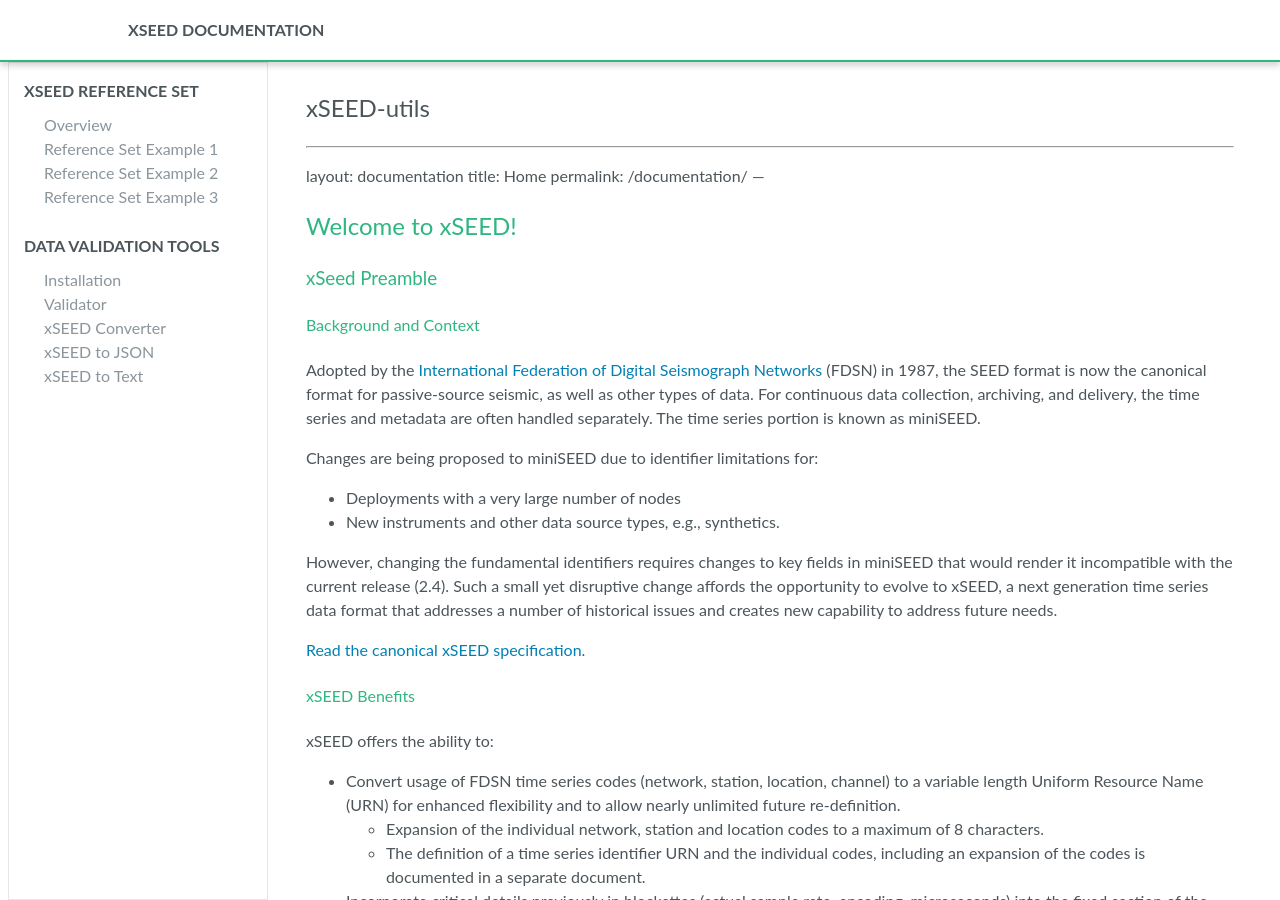
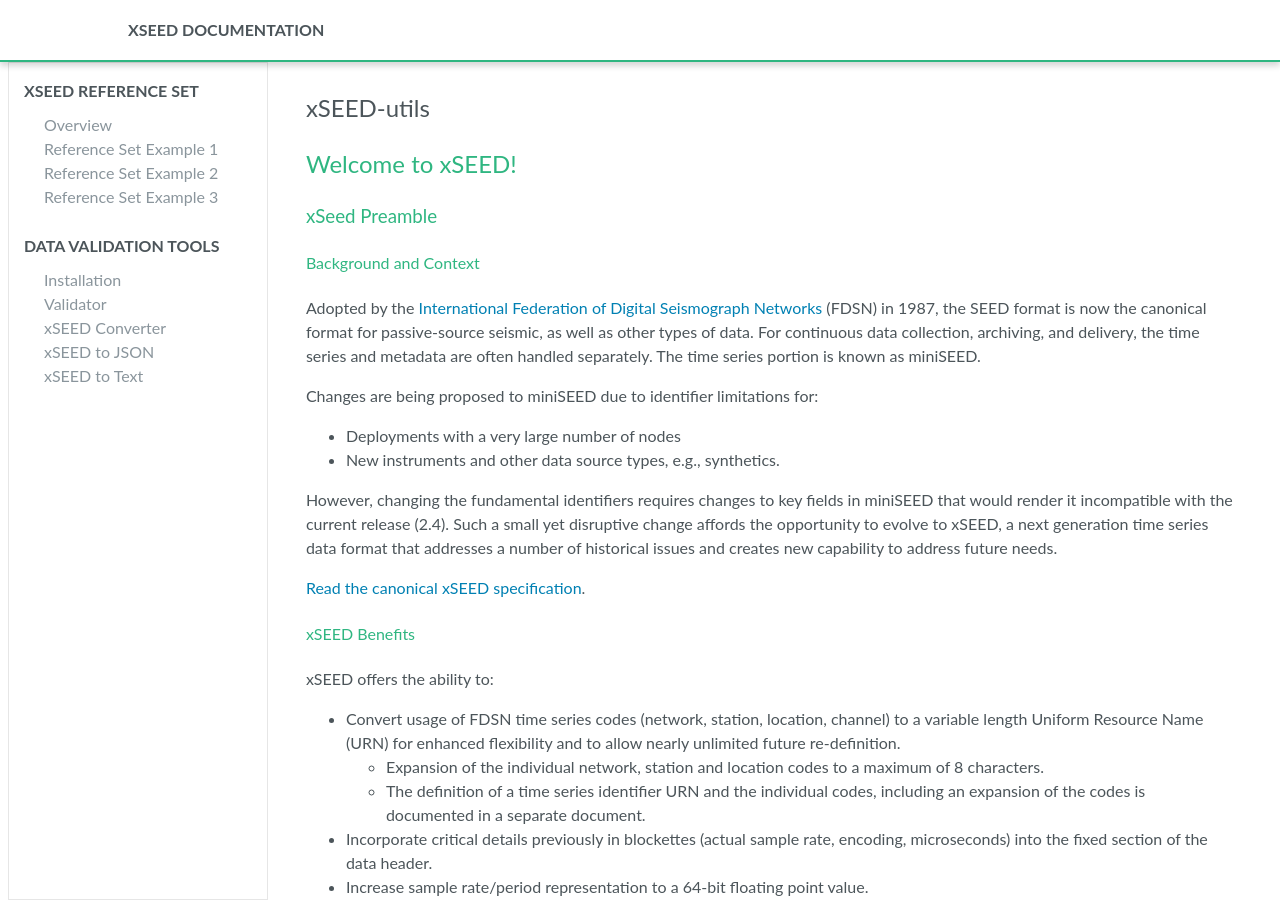
Before and after one commit to jeffreyleifer/xseed-utils, a Jekyll site: the page built from docs/index.md, in a window 1280 px wide and 900 px high. Built offline with Jekyll 4.4.1, drawn with Linux system fonts in a browser that asks for light colours; nearby versions of some CDN libraries; comment, search, counter and statistics services are not loaded.

Commit message:
Update index.md

```diff
--- a/docs/index.md
+++ b/docs/index.md
@@ -3,12 +3,6 @@ layout: documentation
 title: xSEED-utils
 subtitle: "Utilities for a new miniSEED"
 ---
----
-layout: documentation
-title: Home
-permalink: /documentation/
----
-
 ## Welcome to xSEED!
 
 ### xSeed Preamble
```
